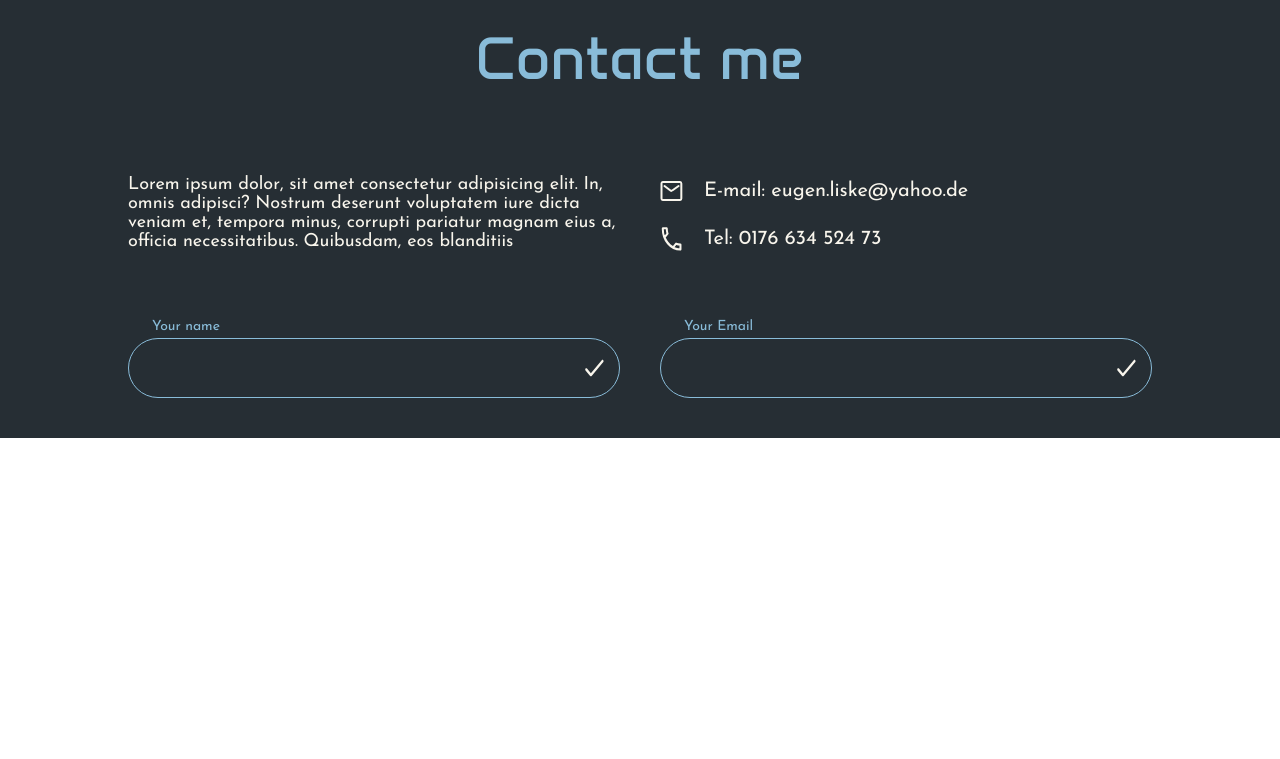
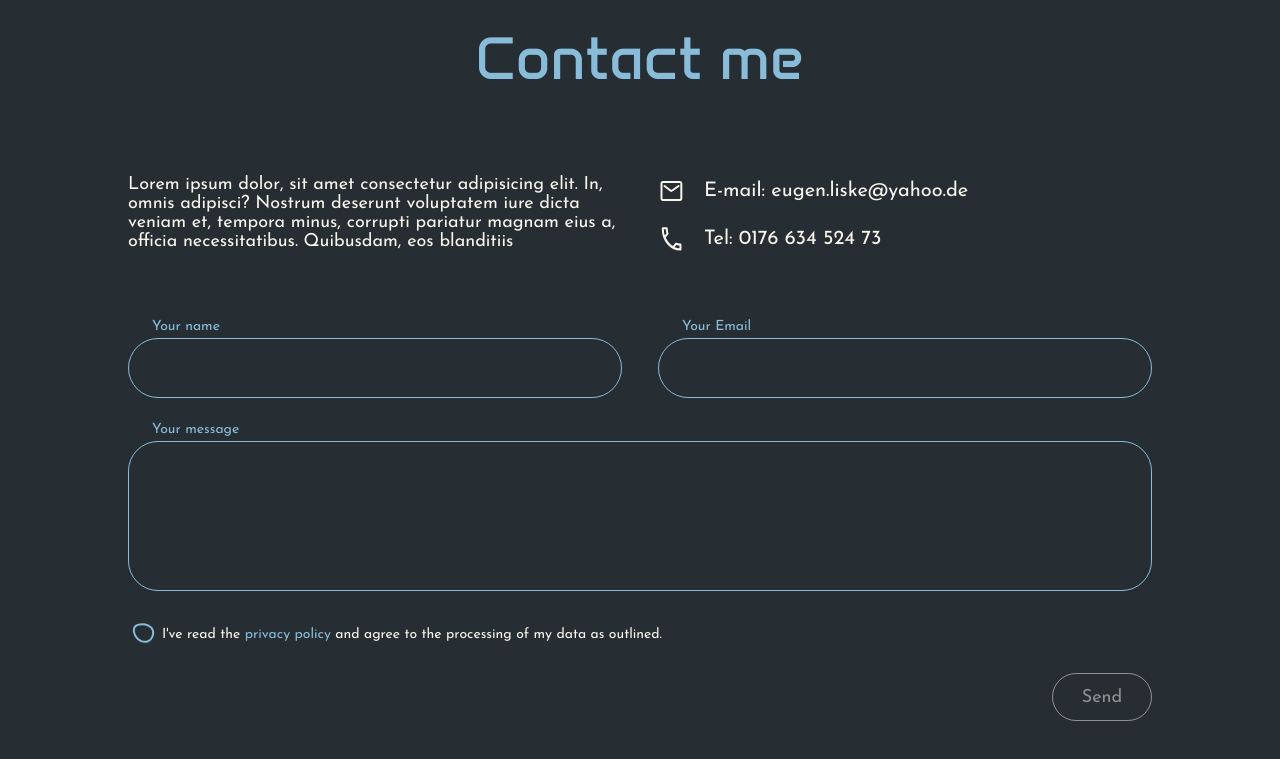
Before and after one commit to EugenLiske/Portfolio, a plain HTML site: page index.html in a window 1280 px wide. Shown: the part 3382-4141 px from the top of the page. Before the commit the page ends 3820 px from the top, so only its background shows below. Drawn offline with Linux system fonts and the light colour scheme.

Commit message:
contact form HTML/CSS implemented

```diff
--- a/index.html
+++ b/index.html
@@ -332,16 +332,16 @@
                     </p>
 
                     <div class="contact-links-wrapper">
-                        <a href="" class="single-link-wrapper">
+                        <button type="button" class="single-link-wrapper" onclick="focusForm()">
                             <div class="link-icon-wrapper">
                                 <img class="link-icon-default" src="./assets/icons/contact_section/contact_email_icon_default.svg" alt="contact_email_icon_default">
                                 <img class="link-icon-hover" src="./assets/icons/contact_section/contact_email_icon_active.svg" alt="contact_email_icon_active">
                             </div>
 
                             <span>E-mail: eugen.liske@yahoo.de</span>
-                        </a>
+                        </button>
 
-                        <a href="" class="single-link-wrapper">
+                        <a href="tel:017663452473" class="single-link-wrapper">
                             <div class="link-icon-wrapper">
                                 <img class="link-icon-default" src="./assets/icons/contact_section/contact_phone_icon_default.svg" alt="contact_phone_icon_default">
                                 <img class="link-icon-hover" src="./assets/icons/contact_section/contact_phone_icon_hover.svg" alt="contact_phone_icon_hover">
@@ -359,7 +359,7 @@
                                 Your name
                             </label>
 
-                            <div class="input-wrapper">
+                            <div class="input-wrapper" id="name-input-wrapper">
                                 <input type="text" class="input-field" id="name-input">
                                 <img class="input-check-icon" src="./assets/icons/contact_section/input_check_icon.svg" alt="input_check_icon">
                             </div>
@@ -370,11 +370,43 @@
                                 Your Email
                             </label>
 
-                            <div class="input-wrapper">
+                            <div class="input-wrapper" id="email-input-wrapper">
                                 <input type="email" class="input-field" id="email-input">
                                 <img class="input-check-icon" src="./assets/icons/contact_section/input_check_icon.svg" alt="input_check_icon">
                             </div>
                         </div>
+                    </div>
+
+                    <div class="label-and-message-wrapper">
+                        <label for="message-input" class="label-text" id="message-input-label">
+                            Your message
+                        </label>
+
+                        <div class="message-wrapper" id="message-input-wrapper">
+                            <textarea class="message-field" name="message" id="message-input"></textarea>
+                            <img class="message-check-icon" src="./assets/icons/contact_section/input_check_icon.svg" alt="input_check_icon">
+                        </div>
+                    </div>
+
+                    <label for="checkbox-input" class="checkbox-wrapper" id="checkbox-wrapper-ID">
+                        <input class="checkbox-field" type="checkbox" id="checkbox-input" onchange="checkPrivacyPolicy()">
+
+                        <div class="custom-checkbox-icon-wrapper">
+                            <img class="checkbox-icon-default" src="./assets/icons/contact_section/checkbox-icon-default.svg" alt="checkbox-icon-default">
+                            <img class="checkbox-icon-hover" src="./assets/icons/contact_section/checkbox-icon-hover.svg" alt="checkbox-icon-hover.svg">
+                            <img class="checkbox-icon-checked" src="./assets/icons/contact_section/checkbox-icon-checked.svg" alt="checkbox-icon-checked.svg">
+                            <img class="checkbox-icon-error" src="./assets/icons/contact_section/checkbox-icon-error.svg" alt="checkbox-icon-error.svg">
+                        </div>
+
+                        <span class="privacy-policy-text">
+                            I've read the <a href="">privacy policy</a> and agree to the processing of my data as outlined.
+                        </span>
+                    </label>
+
+                    <div class="send-form-button-wrapper">
+                        <button type="submit" class="send-form-button">
+                            Send
+                        </button>
                     </div>
 
                 </form>
@@ -385,4 +417,5 @@
 </body>
 <script src="./scripts/why_me_section.js"></script>
 <script src="./scripts/my_projects_section.js"></script>
+<script src="./scripts/contact_section.js"></script>
 </html>
--- /dev/null
+++ b/scripts/contact_section.js
@@ -0,0 +1,11 @@
+const nameInputField = document.getElementById('name-input');
+const checkboxWrapper = document.getElementById('checkbox-wrapper-ID');
+const checkboxInput = document.getElementById('checkbox-input');
+
+function focusForm(){
+    nameInputField.focus();
+}
+
+function checkPrivacyPolicy(){
+    checkboxWrapper.classList.toggle('checked', checkboxInput.checked);
+}
--- a/styles/contact_section.css
+++ b/styles/contact_section.css
@@ -37,9 +37,18 @@
 }
 
 .single-link-wrapper {
+    appearance: none;
+    -webkit-appearance: none;
+
+    border: none;
+    background: transparent;
+    padding: 0;
+
     display: flex;
     align-items: center;
     gap: 16px;
+
+    cursor: pointer;
 }
 
 .single-link-wrapper span {
@@ -85,13 +94,15 @@
 /*----- contact form -----*/
 
 .contact-form {
-
+    display: flex;
+    flex-direction: column;
+    gap: 24px;
 }
 
 .name-email-wrapper {
     display: flex;
     align-items: center;
-    gap: 40px;
+    gap: 36px;
 }
 
 .label-and-input-wrapper {
@@ -127,7 +138,7 @@
     background: transparent;
 
     box-shadow: none;
-    padding: 0 24px;
+    padding: 0 48px 0 24px;
 
     font-size: 18px;
     font-weight: 400;
@@ -135,7 +146,7 @@
 }
 
 .input-check-icon {
-    /* display: none; */
+    display: none;
 
     position: absolute;
     top: 50%;
@@ -147,6 +158,172 @@
     display: block;
 }
 
-.label-and-input-wrapper:focus-within .input-field {
+.input-field:focus {
     background-color: rgb(49,63,72);
 }
+
+.label-and-message-wrapper {
+    display: flex;
+    flex-direction: column;
+    align-items: start;
+    gap: 4px;
+}
+
+.message-wrapper {
+    position: relative;
+    width: 100%;
+}
+
+.message-field {
+    appearance: none;
+    -webkit-appearance: none;
+
+    width: 100%;
+    min-height: 150px;
+
+    border: 1px solid var(--primary-color);
+    border-radius: 30px;
+    outline: none;
+    background: transparent;
+
+    box-shadow: none;
+    resize: none;
+
+    padding: 24px 48px 24px 24px;
+
+    font-size: 18px;
+    font-weight: 400;
+    color: var(--input-text-color);
+}
+
+.message-field:focus {
+    background-color: rgb(49,63,72);
+}
+
+.message-check-icon {
+    display: none;
+
+    position: absolute;
+    top: 24px;
+    right: 12px;
+}
+
+.message-wrapper.valid .message-check-icon {
+    display: block;
+}
+
+.checkbox-wrapper {
+    display: flex;
+    align-items: center;
+    gap: 4px;
+}
+
+.checkbox-field {
+    position: absolute;
+    opacity: 0;
+    pointer-events: none;
+}
+
+.custom-checkbox-icon-wrapper {
+    position: relative;
+    width: 30px;
+    height: 30px;
+    flex-shrink: 0;
+    cursor: pointer;
+}
+
+.checkbox-icon-default {
+    position: absolute;
+    top: 51%;
+    left: 52%;
+    transform: translate(-50%, -50%);
+
+    opacity: 0;
+    transition: opacity 0.4s ease-in-out;
+}
+
+
+.checkbox-icon-hover,
+.checkbox-icon-checked,
+.checkbox-icon-error {
+    position: absolute;
+    top: 50%;
+    left: 50%;
+    transform: translate(-50%, -50%);
+
+    opacity: 0;
+    transition: opacity 0.4s ease-in-out;
+}
+
+.checkbox-icon-default {
+    opacity: 1;
+}
+
+.checkbox-wrapper:hover .checkbox-icon-default {
+    opacity: 0;
+}
+
+.checkbox-wrapper:hover .checkbox-icon-hover {
+    opacity: 1;
+}
+
+.checkbox-wrapper.checked .checkbox-icon-default,
+.checkbox-wrapper.checked .checkbox-icon-hover {
+    opacity: 0;
+}
+
+.checkbox-wrapper.checked .checkbox-icon-checked {
+    opacity: 1;
+}
+
+.checkbox-wrapper.error .checkbox-icon-default,
+.checkbox-wrapper.error .checkbox-icon-hover,
+.checkbox-wrapper.error .checkbox-icon-checked {
+    opacity: 0;
+}
+
+.checkbox-wrapper.error .checkbox-icon-error {
+    opacity: 1;
+}
+
+.privacy-policy-text {
+    font-size: 14px;
+    font-weight: 400;
+}
+
+.privacy-policy-text a {
+    color: var(--primary-color);
+}
+
+.privacy-policy-text a:hover {
+    color: var(--secondary-color);
+    text-decoration: underline;
+}
+
+.send-form-button-wrapper {
+    display: flex;
+    justify-content: end;
+}
+
+.send-form-button {
+    font-size: 18px;
+    font-weight: 400;
+    color: var(--deactivated-send-button);
+
+    appearance: none;
+    -webkit-appearance: none;
+
+    border: 1px solid var(--deactivated-send-button);
+    border-radius: 999px;
+
+    width: 100px;
+    height: 48px;
+
+    display: flex;
+    align-items: center;
+    justify-content: center;
+
+    outline: none;
+    background: transparent;
+    box-shadow: none;
+}
--- a/styles/variables.css
+++ b/styles/variables.css
@@ -9,4 +9,5 @@
     --button-hover-1: rgba(248, 245, 236, 1);
     --button-hover-2: rgba(248, 245, 236, 0.12);
     --input-text-color: rgba(255, 253, 253, 1);
+    --deactivated-send-button: rgba(248, 245, 236, 0.5);
 }
```
Also changed, not shown: assets/icons/contact_section/checkbox-icon-checked.svg (added), assets/icons/contact_section/checkbox-icon-default.svg (added), assets/icons/contact_section/checkbox-icon-error.svg (added), assets/icons/contact_section/checkbox-icon-hover.svg (added).
